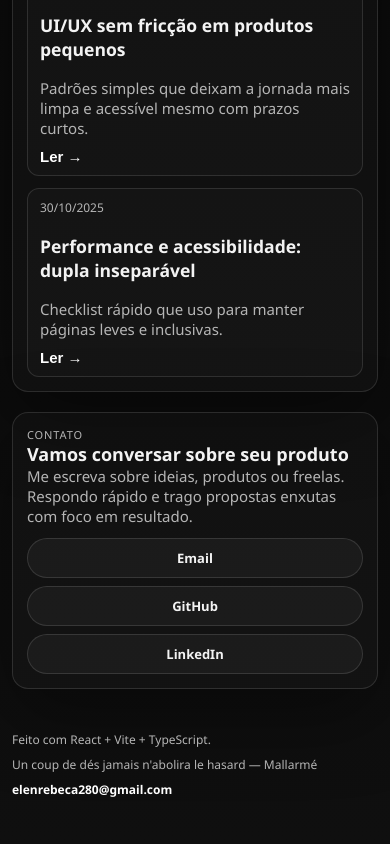
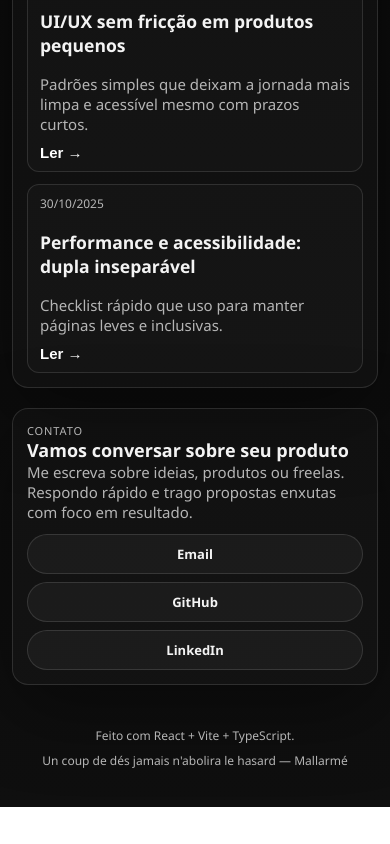
Before and after one commit to rebecaelens/meu_portfolio, a React (Vite) app: page / in a window 390 px wide. Shown: the part 1893-2737 px from the top of the page. After the commit the page ends 2700 px from the top, so only its background shows below. Built offline with nearby package versions, Linux system fonts and the light colour scheme.

Commit message:
Remove email from footer and improve mobile responsiveness

```diff
--- a/src/App.tsx
+++ b/src/App.tsx
@@ -627,9 +627,6 @@ function App() {
       <footer className="footer">
         <span>{locale.footerCredit}</span>
         <span>{locale.footerQuote}</span>
-        <a className="link" href={`mailto:${locale.email}`}>
-          {locale.email}
-        </a>
       </footer>
     </div>
   );
--- a/src/index.css
+++ b/src/index.css
@@ -392,12 +392,12 @@ a:hover {
   }
 
   .page {
-    padding: 24px 16px 48px;
+    padding: 20px 14px 40px;
     max-width: 100%;
   }
 
   .hero {
-    padding: 20px;
+    padding: 18px;
     gap: 12px;
   }
 
@@ -405,6 +405,7 @@ a:hover {
     flex-direction: column;
     align-items: flex-start;
     gap: 10px;
+    width: 100%;
   }
 
   .pill {
@@ -550,10 +551,7 @@ a:hover {
     gap: 8px;
     font-size: 13px;
     margin-top: 24px;
-  }
-
-  .footer a {
-    word-break: break-all;
+    text-align: center;
   }
 
   .eyebrow {
@@ -571,11 +569,11 @@ a:hover {
 
 @media (max-width: 480px) {
   .page {
-    padding: 16px 12px 40px;
+    padding: 16px 12px 32px;
   }
 
   .hero {
-    padding: 16px;
+    padding: 14px;
   }
 
   .hero h1 {
```
